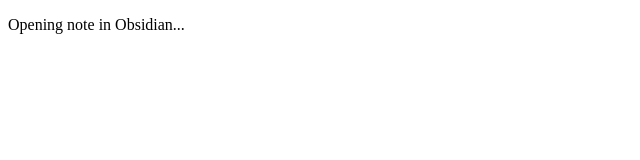
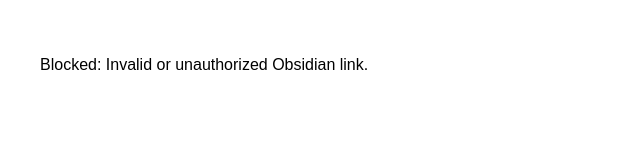
Before and after one commit to RandomLasersii/obsidian-redirect, a plain HTML site: page index.html in a window 1280 px wide. Shown: the whole page, without its empty margins (0-640 px from the left). Drawn offline with Linux system fonts and the light colour scheme.

Commit message:
Refactor Obsidian link handling in index.html

```diff
--- a/index.html
+++ b/index.html
@@ -4,28 +4,34 @@
   <title>Opening Obsidian...</title>
   <meta name="viewport" content="width=device-width, initial-scale=1">
   <script>
+    window.onload = function() {
       const search = window.location.search;
       const prefixIndex = search.indexOf("?url=");
       const target = prefixIndex !== -1 ? decodeURIComponent(search.slice(prefixIndex + 5)) : null;
       const vaultName = "Jackpot";
 
       const allowedPrefixes = [
-      `obsidian://open?vault=${Jackpot}`,
-      `obsidian://new?vault=${Jackpot}`,
-      `obsidian://adv-uri?vault=${Jackpot}`
+        `obsidian://open?vault=${vaultName}`,
+        `obsidian://new?vault=${vaultName}`,
+        `obsidian://adv-uri?vault=${vaultName}`
       ];
 
       const isAllowed = target && allowedPrefixes.some(prefix => target.startsWith(prefix));
+      const linkElement = document.getElementById("manual-link");
 
       if (isAllowed) {
-      window.location.replace(target);
-      setTimeout(() => window.close(), 1500);
+        linkElement.href = target;
+        linkElement.textContent = "Click here to open in Obsidian";
+        window.location.href = target;
       } else {
-      document.body.innerHTML = "<p>Blocked: Invalid or unauthorized Obsidian link.</p>";
+        document.getElementById("status").textContent = "Blocked: Invalid or unauthorized Obsidian link.";
+        linkElement.style.display = "none";
       }
+    };
   </script>
 </head>
-<body>
-  <p>Opening note in Obsidian...</p>
+<body style="font-family: sans-serif; padding: 2rem;">
+  <p id="status">Opening note in Obsidian...</p>
+  <p><a id="manual-link" href="#">Loading link...</a></p>
 </body>
 </html>
```
Lines whose indentation alone changed are shown as unchanged.
